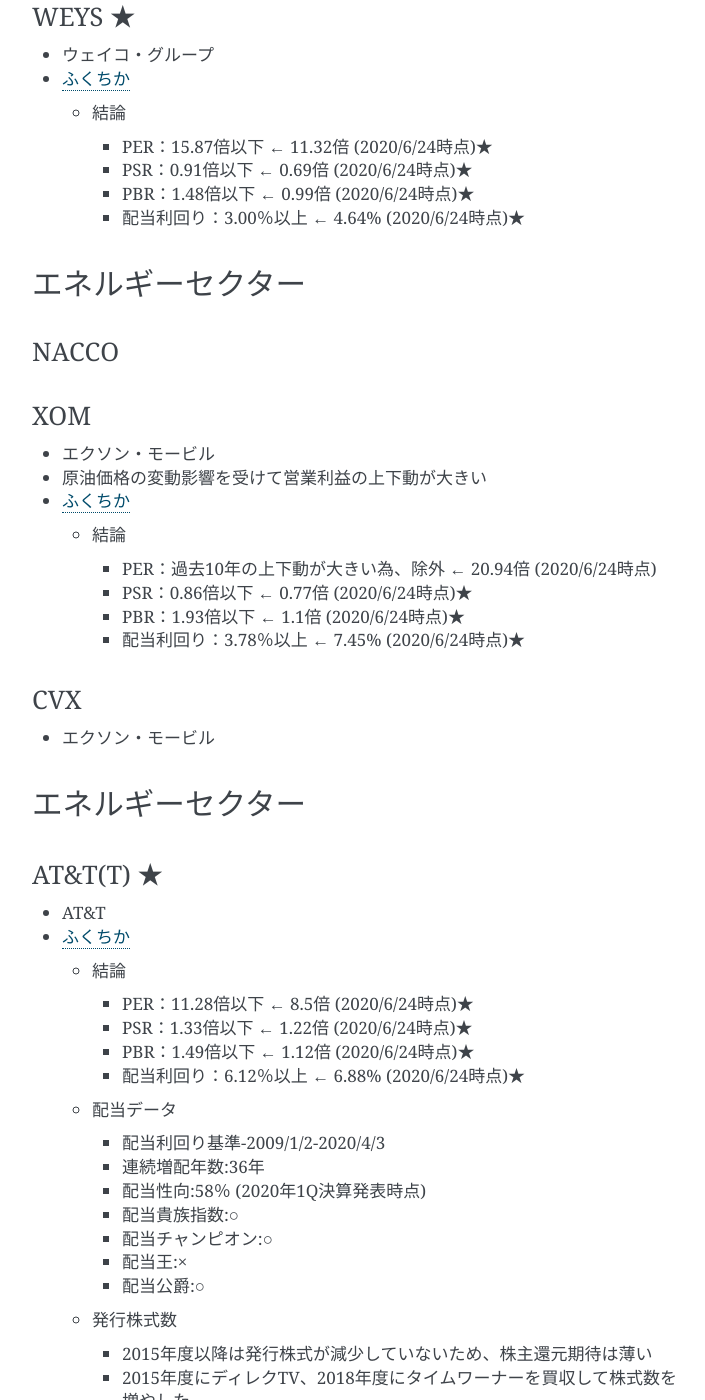
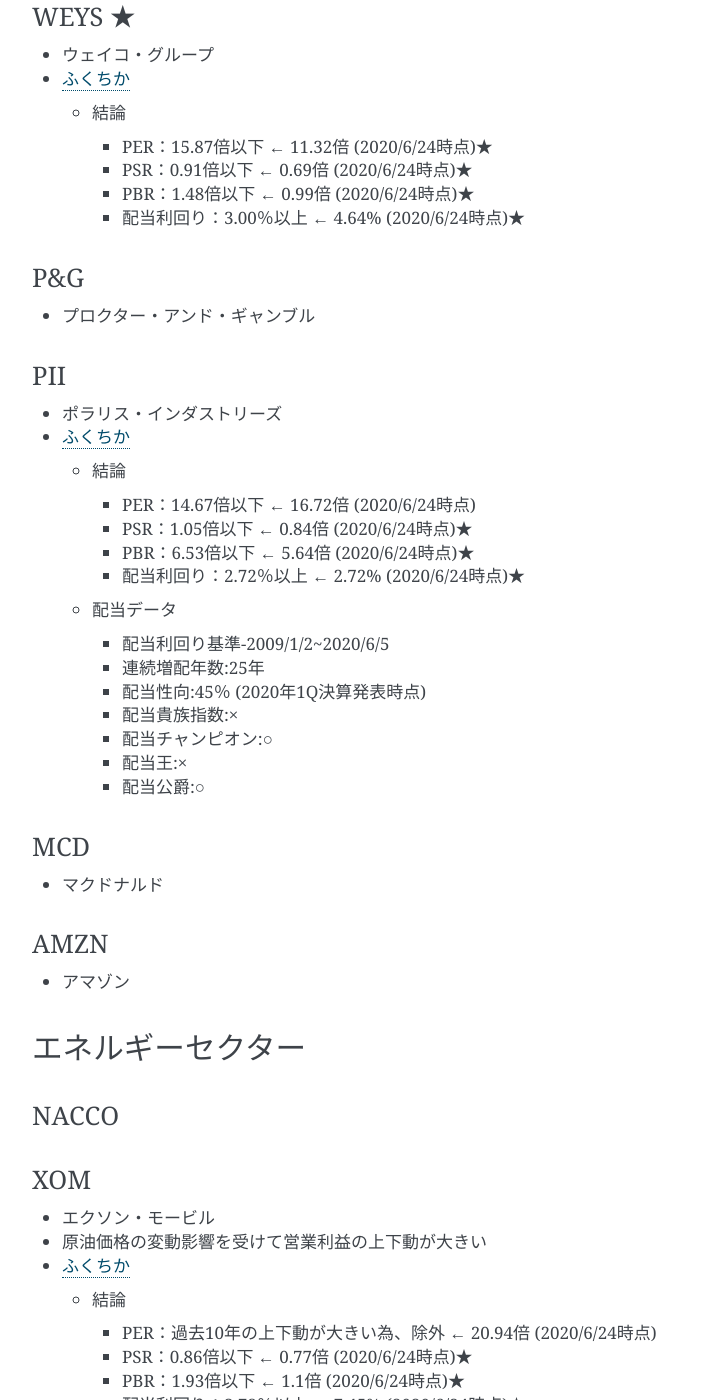
Before and after one commit to yuyuyu0706/sphinx, a Sphinx documentation site: the page built from sphinx/source/work/page07_finance.rst, in a window 1280 px wide and 1400 px high, scrolled down 8545 px. Shown: the whole window, without its empty margins (388-1093 px from the left). Built offline with Sphinx 7.4.7, drawn with Linux system fonts in a browser that asks for light colours; pages that are not in the unit, such as notebooks, are missing from menus.

Commit message:
auto commit

```diff
--- a/sphinx/source/work/page07_finance.rst
+++ b/sphinx/source/work/page07_finance.rst
@@ -443,6 +443,48 @@ WEYS ★
     * PBR：1.48倍以下   ← 0.99倍 (2020/6/24時点)★
     * 配当利回り：3.00％以上 ← 4.64% (2020/6/24時点)★
 
+********************
+P&G
+********************
+
+* プロクター・アンド・ギャンブル
+
+********************
+PII
+********************
+
+* ポラリス・インダストリーズ
+
+* `ふくちか <https://hiromethod.com/pii>`_
+
+  * 結論
+
+    * PER：14.67倍以下 ← 16.72倍 (2020/6/24時点)
+    * PSR：1.05倍以下   ← 0.84倍 (2020/6/24時点)★
+    * PBR：6.53倍以下   ← 5.64倍 (2020/6/24時点)★
+    * 配当利回り：2.72％以上 ← 2.72% (2020/6/24時点)★
+
+  * 配当データ
+
+    * 配当利回り基準-2009/1/2~2020/6/5
+    * 連続増配年数:25年
+    * 配当性向:45％ (2020年1Q決算発表時点)
+    * 配当貴族指数:×
+    * 配当チャンピオン:○
+    * 配当王:×
+    * 配当公爵:○
+
+********************
+MCD
+********************
+
+* マクドナルド
+
+********************
+AMZN
+********************
+
+* アマゾン
 
 エネルギーセクター
 ###############################
```
